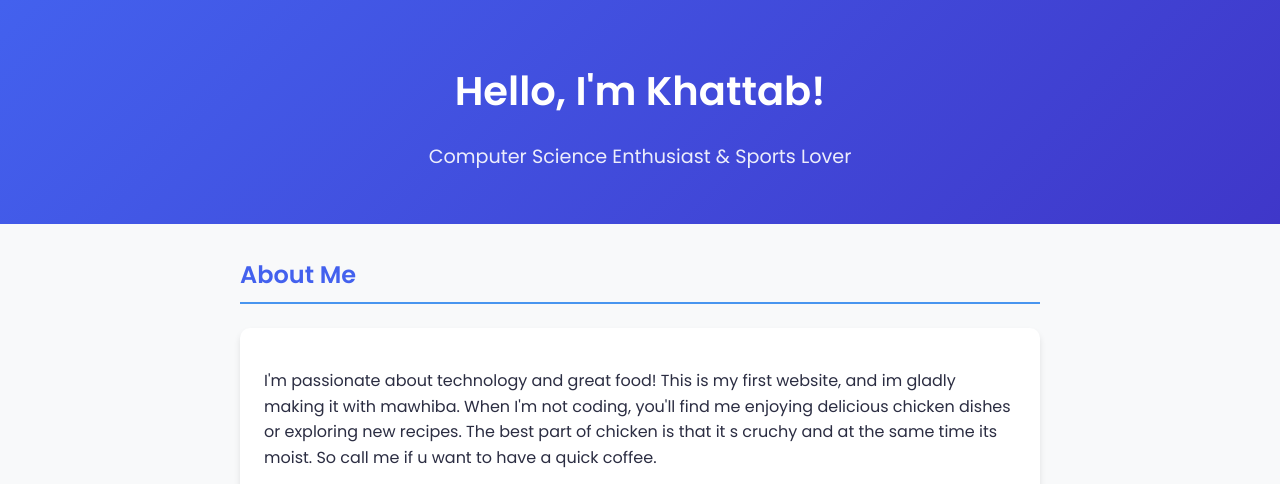
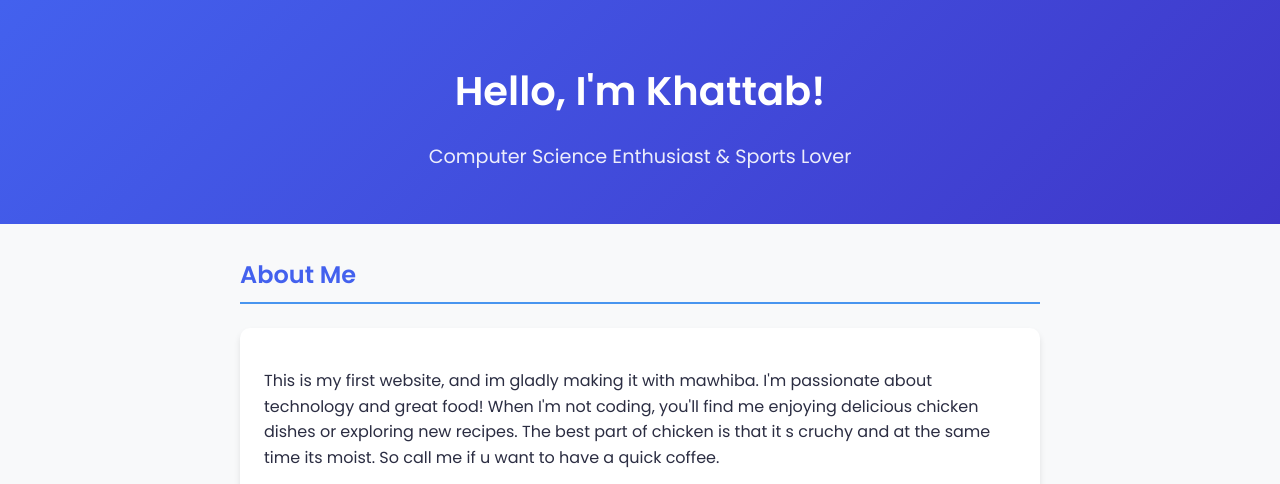
Before and after one commit to khabib1241/my_first_website, a plain HTML site: page index.html in a window 1280 px wide. Shown: the top 484 px of the page. Drawn offline with Linux system fonts and the light colour scheme.

Commit message:
Update index.html

```diff
--- a/index.html
+++ b/index.html
@@ -19,7 +19,7 @@
         <section class="about-section">
             <h2>About Me</h2>
             <div class="content-card">
-                <p>I'm passionate about technology and great food! This is my first website, and im gladly making it with mawhiba. When I'm not coding, you'll find me enjoying delicious chicken dishes or exploring new recipes. The best part of chicken is that it s cruchy and at the same time its moist. So call me if u want to have a quick coffee.</p>
+                <p> This is my first website, and im gladly making it with mawhiba. I'm passionate about technology and great food! When I'm not coding, you'll find me enjoying delicious chicken dishes or exploring new recipes. The best part of chicken is that it s cruchy and at the same time its moist. So call me if u want to have a quick coffee.</p>
                 <div class="food-image">
                     <img src="https://twoplaidaprons.com/wp-content/uploads/2023/02/Korean-fried-chicken-wings-on-a-plate-thumbnail-shot.jpg" alt="Delicious chicken wings">
                 </div>
```
